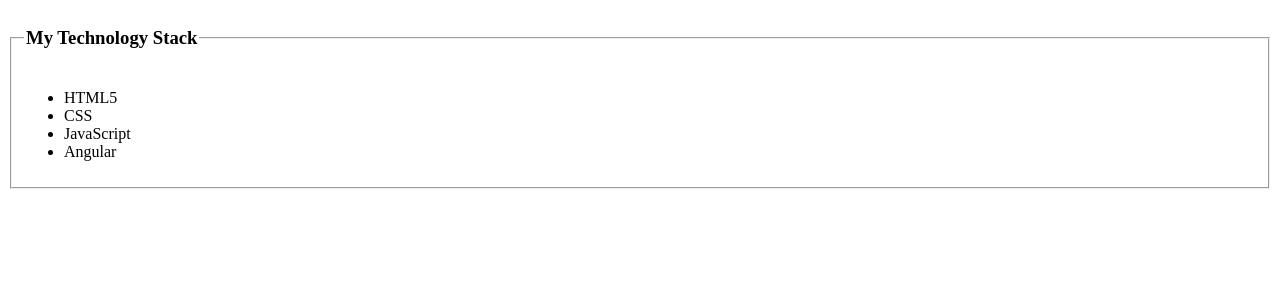
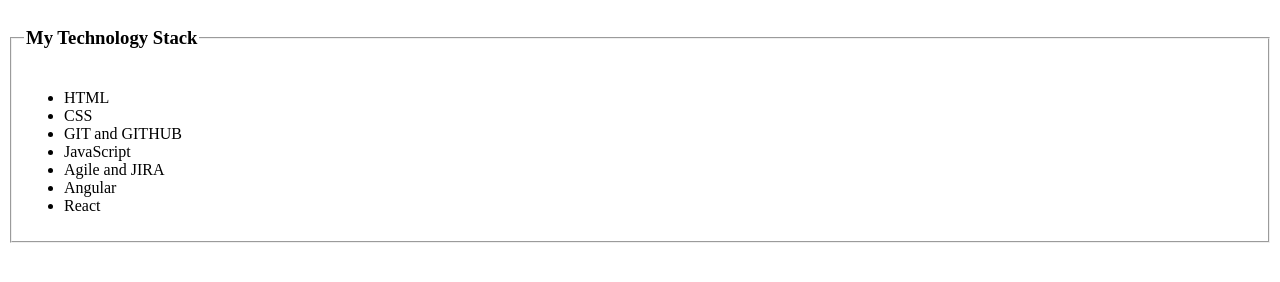
Before and after one commit to dadabhoge7/MyProfile, a plain HTML site: page techStack.html in a window 1280 px wide. Drawn offline with Linux system fonts and the light colour scheme.

Commit message:
update techStack page
update techStack page

```diff
--- a/techStack.html
+++ b/techStack.html
@@ -1,18 +1,21 @@
 <!DOCTYPE html>
 <html lang="en">
   <head>
-    <meta charset="UTF-8">
-    <meta name="viewport" content="width=device-width, initial-scale=1.0">
+    <meta charset="UTF-8" />
+    <meta name="viewport" content="width=device-width, initial-scale=1.0" />
     <title>Tech Stack</title>
   </head>
   <body>
     <fieldset>
       <legend><h3>My Technology Stack</h3></legend>
       <ul>
-      <li>HTML5</li>
+        <li>HTML</li>
         <li>CSS</li>
+        <li>GIT and GITHUB</li>
         <li>JavaScript</li>
+        <li>Agile and JIRA</li>
         <li>Angular</li>
+        <li>React</li>
       </ul>
     </fieldset>
   </body>
```
Lines whose indentation alone changed are shown as unchanged.
